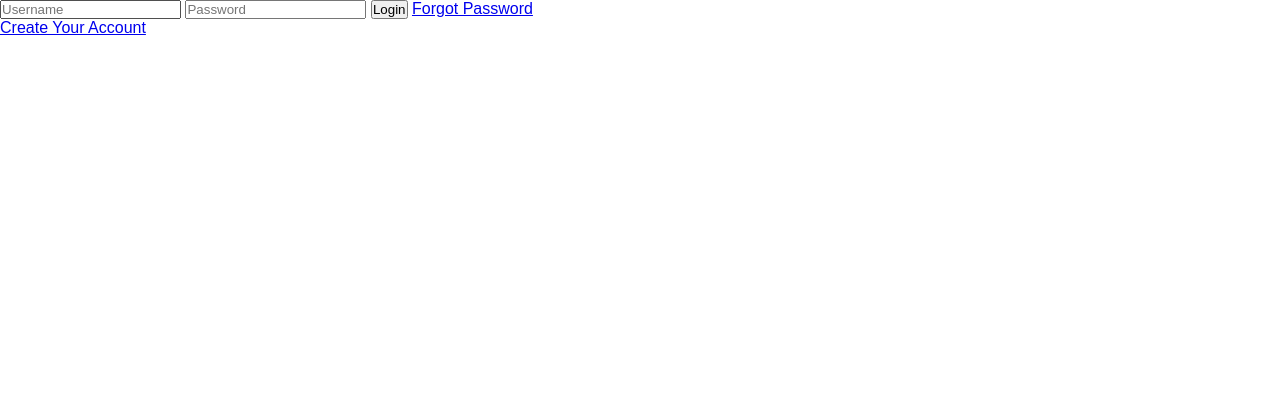
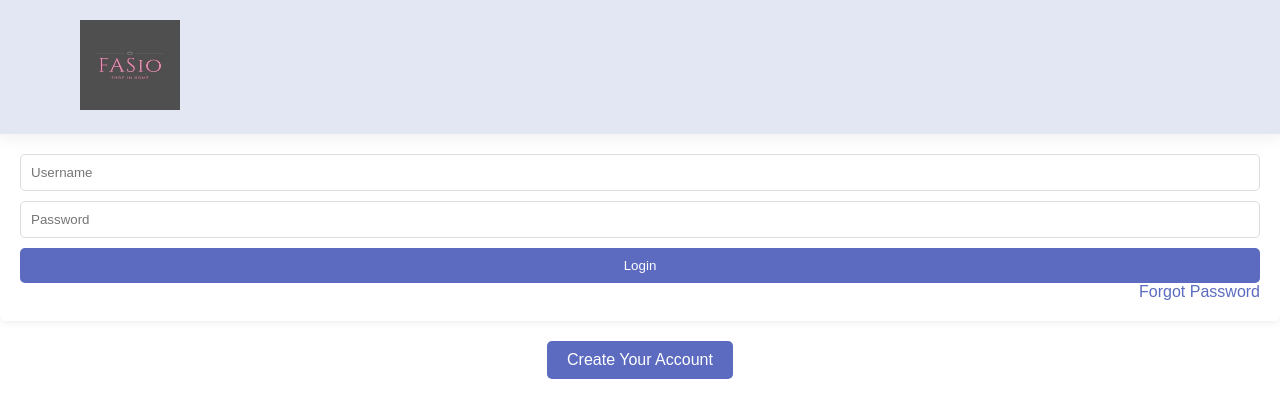
Before and after one commit to Farushaik19/SprintE-Commerce, a Flask app: template Frontend/templates/login.html in a window 1280 px wide. Shown: the top 418 px of the page. Run offline with Flask 3, Linux system fonts and the light colour scheme; the template is opened without the code that fills it, so the values that code supplies are empty; some libraries are stand-ins or nearby versions; some web fonts are replaced.

Commit message:
adding changes to app.py

```diff
--- a/Frontend/app.py
+++ b/Frontend/app.py
@@ -11,11 +11,13 @@ def home():
       products = {'products':[]}  # Handle the case where the request fails
    print("products are ",products)
    return render_template('homepage.html', products=products['products'])
+@app.route('/login')
+def login():
+   return render_template('login.html')
 
 @app.route('/cart')
 def cart():
    return render_template('cartpage.html')
 
-   return render_template('homepage.html', products=products['products'])
 if __name__ == '__main__':
    app.run(port=8000)
--- /dev/null
+++ b/Frontend/static/script.js
@@ -0,0 +1,29 @@
+// Import fetch function
+import fetch from 'node-fetch';
+
+// Login form submission
+document.getElementById('loginForm').addEventListener('submit', function(event) {
+    event.preventDefault();
+
+    const username = document.getElementById('username').value;
+    const password = document.getElementById('password').value;
+
+    fetch('/api/login', {
+        method: 'POST',
+        headers: {
+            'Content-Type': 'application/json'
+        },
+        body: JSON.stringify({
+            username: username,
+            password: password
+        })
+    })
+    .then(response => response.json())
+    .then(data => {
+        if (data.success) {
+            window.location.href = '/home.html'; // Redirect to home page after successful login
+        } else {
+            alert('Invalid username or password');
+        }
+    });
+});
--- a/Frontend/static/style.css
+++ b/Frontend/static/style.css
@@ -1192,3 +1192,46 @@ form.example::after {
     clear: both;
     display: table;
 }
+
+
+#loginForm {
+    background-color: white;
+    padding: 20px;
+    border-radius: 5px;
+    box-shadow: 0px 0px 10px 0px rgba(0,0,0,0.1);
+}
+
+#loginForm input {
+    width: 100%;
+    padding: 10px;
+    margin-bottom: 10px;
+    border-radius: 5px;
+    border: 1px solid #ddd;
+}
+
+#loginForm button {
+    width: 100%;
+    padding: 10px;
+    border-radius: 5px;
+    border: none;
+    color: white;
+    background-color: #5C6BC0;
+}
+
+.Forgot-Password {
+    display: block;
+    text-align: right;
+    text-decoration: none;
+    color: #5C6BC0;
+}
+
+.create-account-button {
+    display: block;
+    width: fit-content;
+    margin: 20px auto;
+    padding: 10px 20px;
+    text-decoration: none;
+    color: white;
+    background-color: #5C6BC0;
+    border-radius: 5px;
+}
--- a/Frontend/templates/homepage.html
+++ b/Frontend/templates/homepage.html
@@ -17,6 +17,7 @@
         <div>
             <ul id="navbar">
                 <li><a class="active" href="/">Home</a></li>
+                <li><a href="/login">Log In</a></li>
                 <li><a href="/cart"><i class="far fa-shopping-bag"></i></a></li>
                 <form class="example" action="/action_page.php" style="margin:auto;max-width:300px">
                     <input type="text" placeholder="Search.." name="search2">
--- a/Frontend/templates/login.html
+++ b/Frontend/templates/login.html
@@ -1,18 +1,24 @@
 <!DOCTYPE html>
-<html>
+<html lang="en">
 <head>
+    <meta charset="UTF-8">
+    <meta http-equiv="X-UA-Compatible" content="IE=edge">
+    <meta name="viewport" content="width=device-width, initial-scale=1.0">
     <title>Login In</title>
-    <link rel="stylesheet" type="text/css" href="style.css">
+    <link rel="stylesheet" href="https://pro.fontawesome.com/releases/v5.10.0/css/all.css" />
+    <link rel="stylesheet" type="text/css" href="../static/style.css">
 </head>
 <body>
+<section id="header">
+    <a href="#"><img src="static\images\logo.jpeg" class="logo" alt=""></a>
+</section>
 <form id="loginForm">
     <input type="text" id="username" placeholder="Username">
     <input type="password" id="password" placeholder="Password">
     <button type="submit">Login</button>
-    <a href="forgot-password.html" class="Forgot-Password">Forgot Password</a>
+    <a href="forgotPassword.html" class="Forgot-Password">Forgot Password</a>
 </form>
 <a href="signIn.html" class="create-account-button">Create Your Account</a>
-<script src="script.js"></script>
-</body>
+<script src="static/script.js"></script>
 </body>
 </html>
```
Also changed, not shown: Frontend/templates/signIn.html (added, +18 -0 lines).
